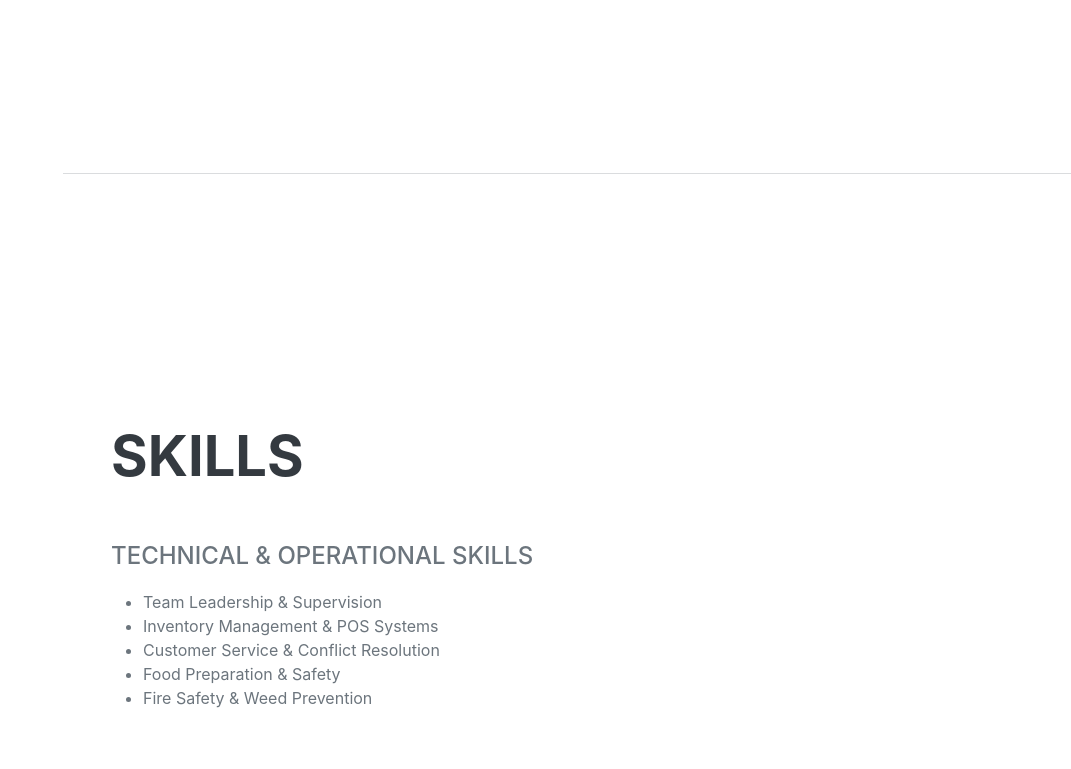
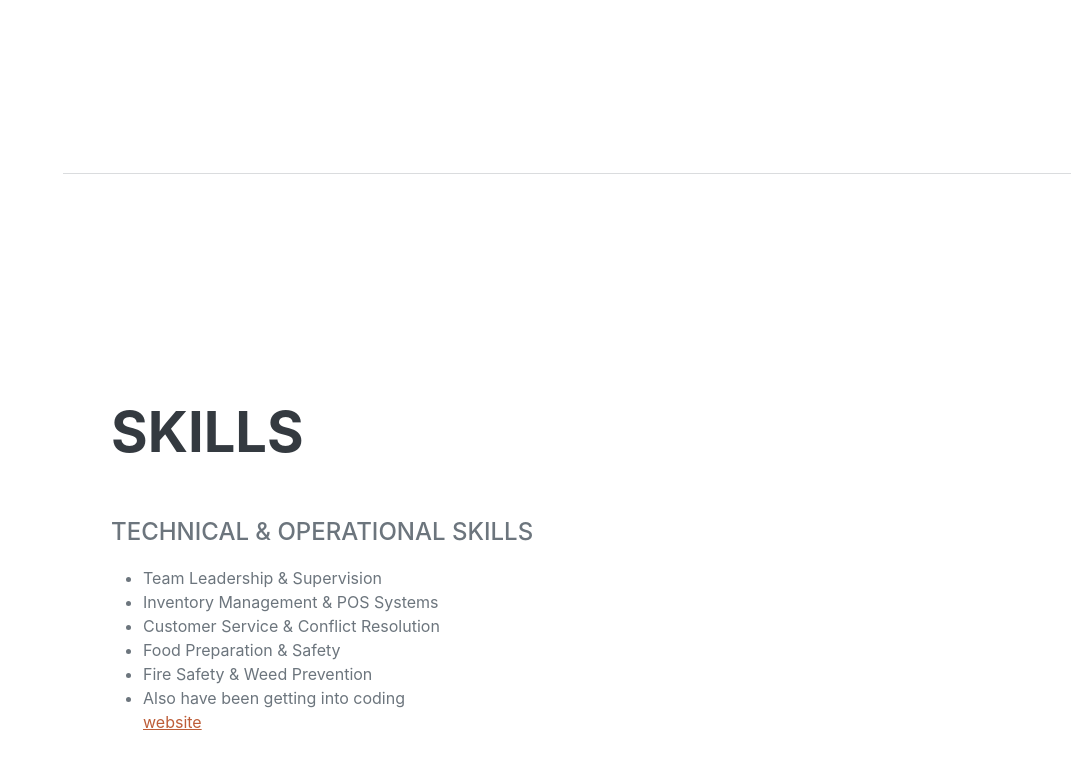
Before and after one commit to Caliboi11/IS-201-Final-Project, a plain HTML site: page index.html in a window 1280 px wide. Shown: the part 2787-3556 px from the top of the page, without its empty margins (209-1280 px from the left). Drawn offline with nearby package versions, Linux system fonts and the light colour scheme; a web font is replaced by a local one.

Commit message:
Add files via upload

```diff
--- a/index.html
+++ b/index.html
@@ -130,6 +130,7 @@
                         <li>Customer Service & Conflict Resolution</li>
                         <li>Food Preparation & Safety</li>
                         <li>Fire Safety & Weed Prevention</li>
+                        <li>Also have been getting into coding</li> <a href="../Bootstrap/html/scratch.html">website</a>
                     </ul>
                 </div>
             </section>
```
